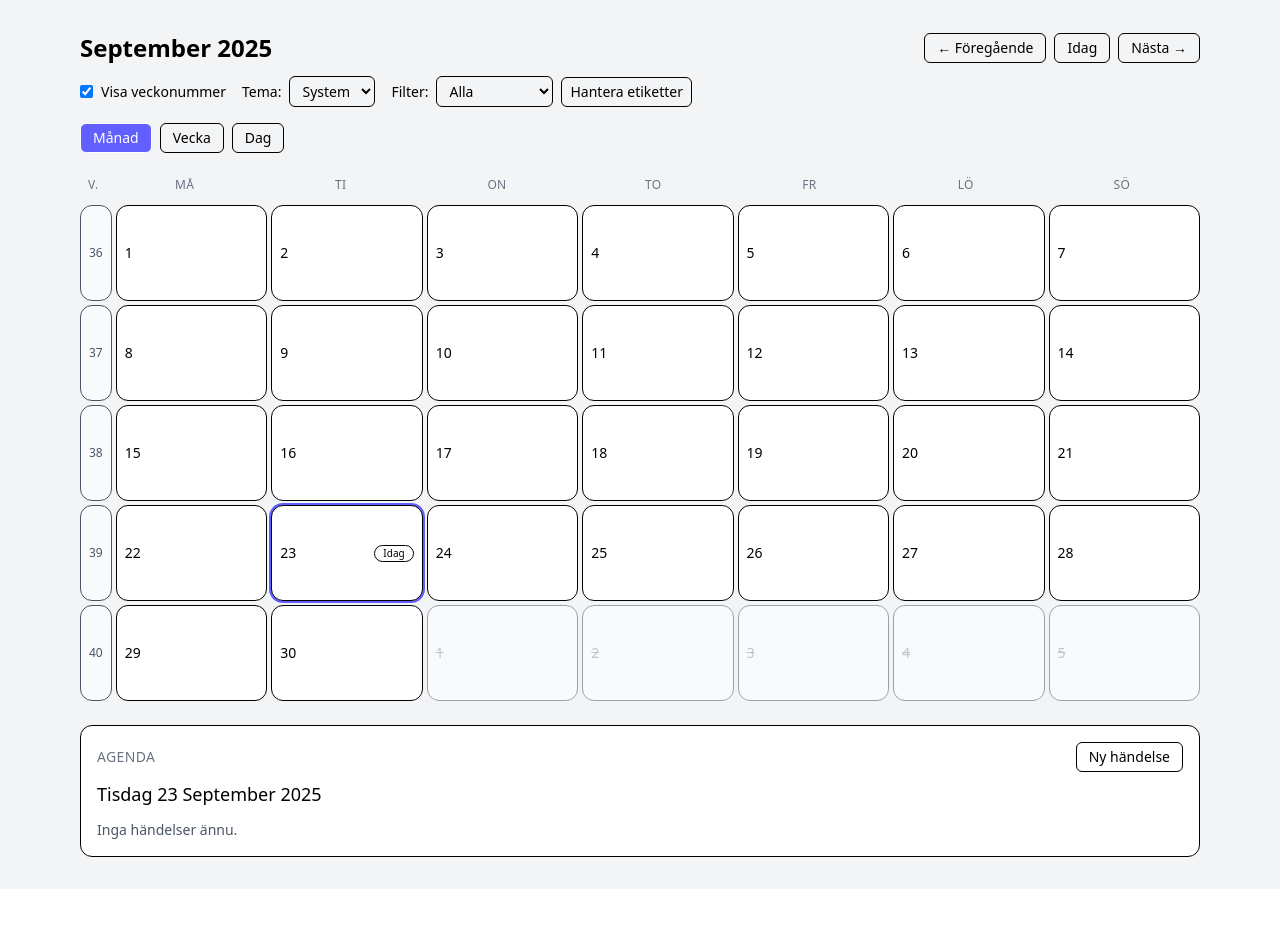
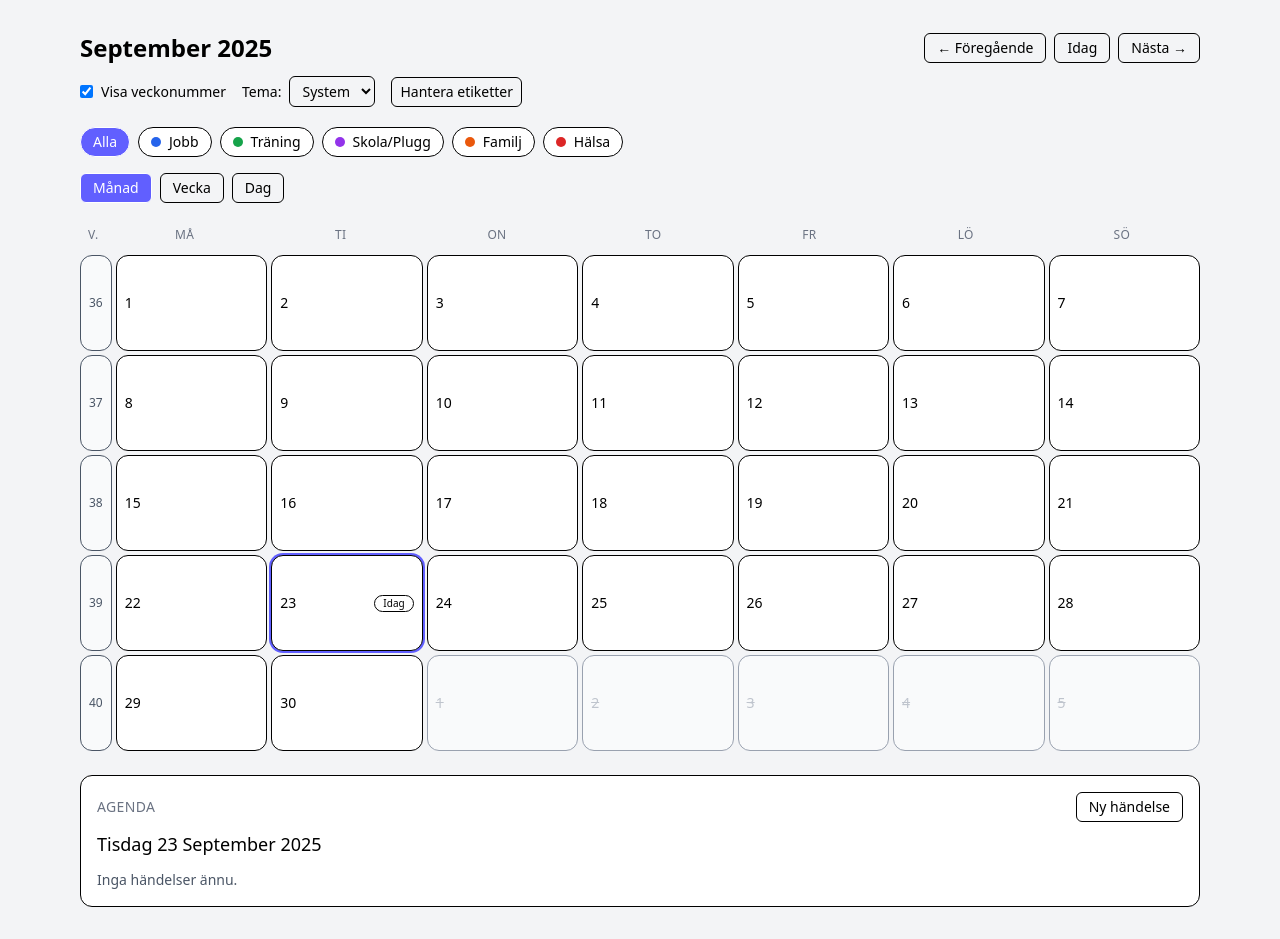
Before and after one commit to JuliaRymem/calendar, a React (Vite) app: page / in a window 1280 px wide. Before the commit the page ends 889 px from the top, so only its background shows below. Built offline with nearby package versions, Linux system fonts and the light colour scheme; the HTML template or start-up script is replaced by a standard one.

Commit message:
feat: add clickable label chips for quick filtering in CalendarHeader

```diff
--- a/src/components/CalendarHeader.jsx
+++ b/src/components/CalendarHeader.jsx
@@ -18,26 +18,51 @@ export default function CalendarHeader() {
 
   return (
     <div className="mb-4 space-y-3">
+      {/* --- Månadstitel och navigation --- */}
       <div className="flex items-center justify-between">
         <div className="text-2xl font-semibold capitalize">
           {fmtMonthTitle(viewCursor)}
         </div>
         <div className="flex gap-2">
-          <button className="rounded-md border px-3 py-1 text-sm" onClick={() => setViewCursor(addMonths(viewCursor, -1))}>← Föregående</button>
-          <button className="rounded-md border px-3 py-1 text-sm" onClick={() => setViewCursor(new Date())}>Idag</button>
-          <button className="rounded-md border px-3 py-1 text-sm" onClick={() => setViewCursor(addMonths(viewCursor, 1))}>Nästa →</button>
+          <button
+            className="rounded-md border px-3 py-1 text-sm"
+            onClick={() => setViewCursor(addMonths(viewCursor, -1))}
+          >
+            ← Föregående
+          </button>
+          <button
+            className="rounded-md border px-3 py-1 text-sm"
+            onClick={() => setViewCursor(new Date())}
+          >
+            Idag
+          </button>
+          <button
+            className="rounded-md border px-3 py-1 text-sm"
+            onClick={() => setViewCursor(addMonths(viewCursor, 1))}
+          >
+            Nästa →
+          </button>
         </div>
       </div>
 
+      {/* --- Inställningar --- */}
       <div className="flex flex-wrap items-center gap-4 text-sm">
         <label className="inline-flex items-center gap-2">
-          <input type="checkbox" checked={showWeekNumbers} onChange={(e) => setShowWeekNumbers(e.target.checked)} />
+          <input
+            type="checkbox"
+            checked={showWeekNumbers}
+            onChange={(e) => setShowWeekNumbers(e.target.checked)}
+          />
           Visa veckonummer
         </label>
 
         <div className="inline-flex items-center gap-2">
           Tema:
-          <select className="rounded-md border px-2 py-1" value={theme} onChange={(e) => setTheme(e.target.value)}>
+          <select
+            className="rounded-md border px-2 py-1"
+            value={theme}
+            onChange={(e) => setTheme(e.target.value)}
+          >
             <option value="system">System</option>
             <option value="light">Ljust</option>
             <option value="dark">Mörkt</option>
@@ -45,21 +70,46 @@ export default function CalendarHeader() {
         </div>
 
         <div className="inline-flex items-center gap-2">
-          Filter:
-          <select
+          <button
             className="rounded-md border px-2 py-1"
-            value={filterLabelId ?? ""}
-            onChange={(e) => setFilterLabelId(e.target.value || null)}
+            onClick={() => setManageOpen(true)}
           >
-            <option value="">Alla</option>
-            {labels.map((l) => (
-              <option key={l.id} value={l.id}>{l.name}</option>
-            ))}
-          </select>
-          <button className="rounded-md border px-2 py-1" onClick={() => setManageOpen(true)}>
             Hantera etiketter
           </button>
         </div>
+      </div>
+
+      {/* --- Snabbfilter med chips --- */}
+      <div className="flex flex-wrap items-center gap-2 pt-2">
+        <button
+          onClick={() => setFilterLabelId(null)}
+          className={`rounded-full border px-3 py-1 text-sm ${
+            filterLabelId === null
+              ? "bg-indigo-500 text-white"
+              : "bg-white dark:bg-zinc-900"
+          }`}
+        >
+          Alla
+        </button>
+        {labels.map((l) => (
+          <button
+            key={l.id}
+            onClick={() =>
+              setFilterLabelId(filterLabelId === l.id ? null : l.id)
+            }
+            className={`flex items-center gap-2 rounded-full border px-3 py-1 text-sm ${
+              filterLabelId === l.id
+                ? "ring-2 ring-indigo-500"
+                : "bg-white dark:bg-zinc-900"
+            }`}
+          >
+            <span
+              className="h-2.5 w-2.5 rounded-full"
+              style={{ background: l.color }}
+            />
+            {l.name}
+          </button>
+        ))}
       </div>
 
       <LabelManager open={manageOpen} onClose={() => setManageOpen(false)} />
```
